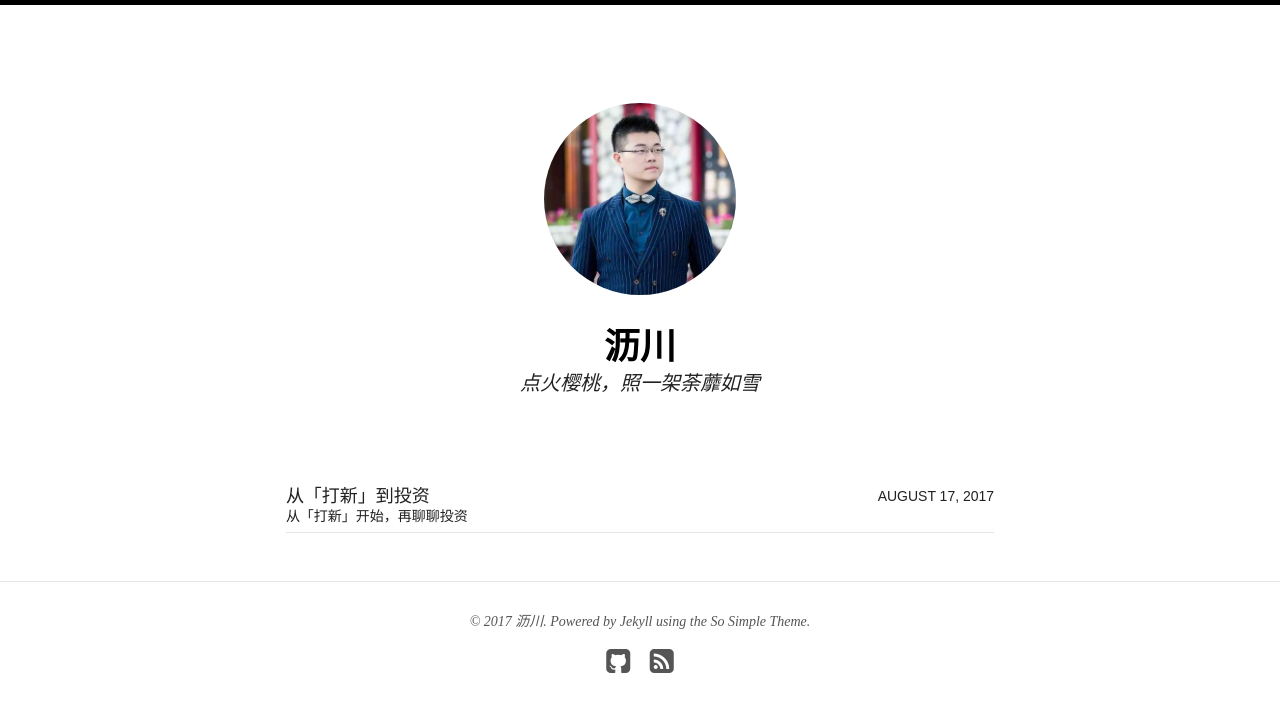
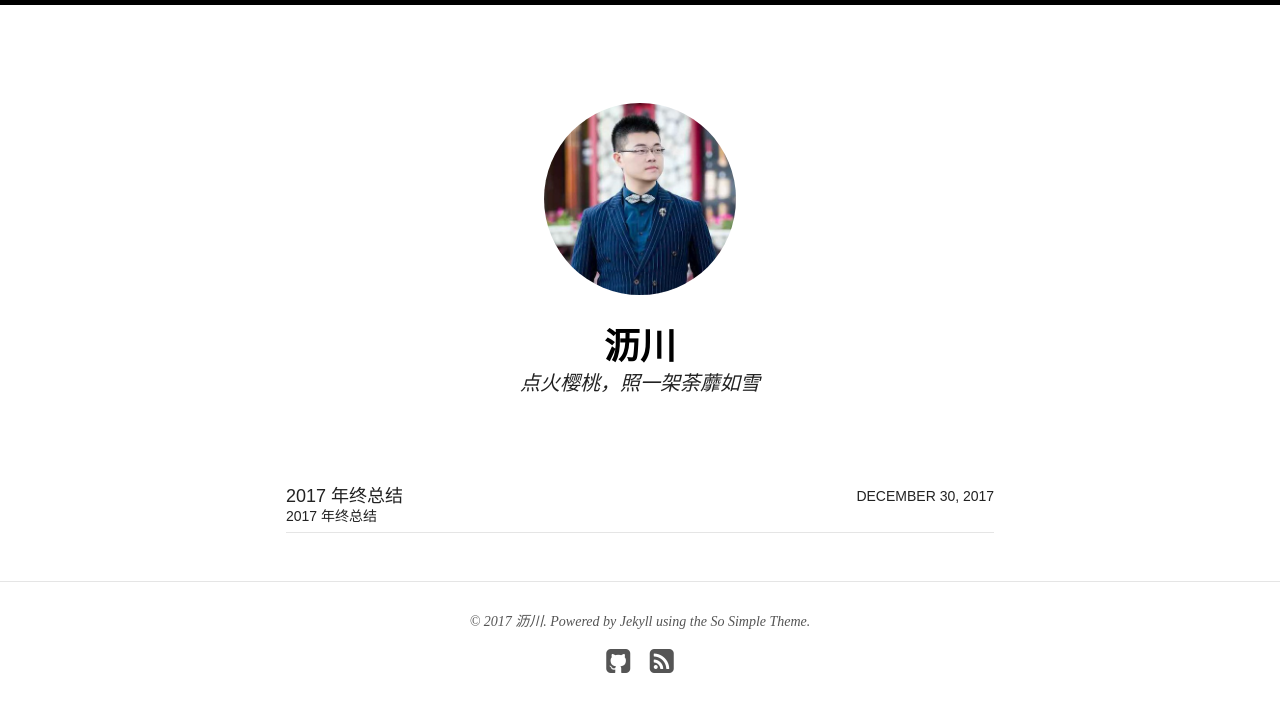
Before and after one commit to Hugo1030/Hugo1030.github.io, a Jekyll site: the page built from invest/index.md, in a window 1280 px wide. Shown: the top 712 px of the page. Built offline with Jekyll 4.4.1, drawn with Linux system fonts in a browser that asks for light colours; nearby versions of some CDN libraries; some of the changed lines change nothing that is shown.

Commit message:
2017 invit summery table

```diff
--- /dev/null
+++ b/_posts/invest/2017-12-30-2017-summery.md
@@ -0,0 +1,17 @@
+---
+layout: post
+title: "2017 年终总结"
+excerpt: "2017 年终总结"
+categories: invest
+tags: [投资]
+author: 沥川
+modified:
+---
+|      | 上证指数 |  总资产 | 差值 | 年化增长率 |
+| ---- | ------- | -----  | ---- | -------- |
+| 2016 | -12.30% | 10.18% | 22.48% | 10.18% |
+| 2017 |  6.56%  | 29.27% | 22.71% | 19.34% |
+| 累计 | -6.55% | 42.43% | 48.98% | 19.34% |
+
+
+## Changlog
```
Also changed, not shown: _posts/invest/2017-08-17-new-stock.md (+1 -0 lines).
